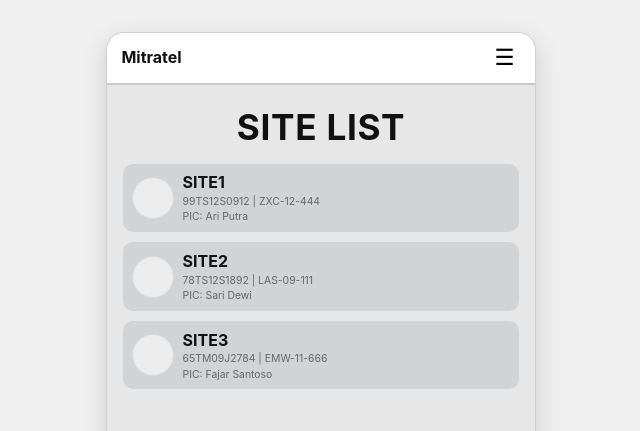
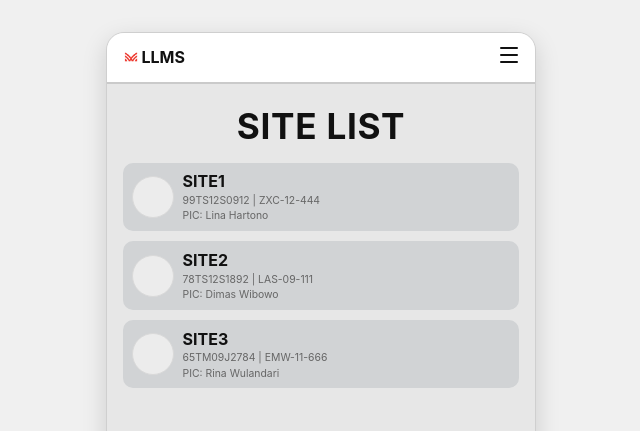
Before and after one commit to Septagung23/landlordmansys, a React (Vite) app: page / in a window 1280 px wide. Shown: the top 431 px of the page, without its empty margins (319-959 px from the left). Built offline with nearby package versions, Linux system fonts and the light colour scheme.

Commit message:
add lucide-react

```diff
--- a/index.html
+++ b/index.html
@@ -3,7 +3,7 @@
   <head>
     <meta charset="UTF-8" />
     <meta name="viewport" content="width=device-width, initial-scale=1.0" />
-    <title>Landlord Management Demo</title>
+    <title>Landlord Management System Demo</title>
   </head>
   <body>
     <div id="root"></div>
--- a/package.json
+++ b/package.json
@@ -9,6 +9,7 @@
     "preview": "vite preview"
   },
   "dependencies": {
+    "lucide-react": "^0.577.0",
     "react": "^18.3.1",
     "react-dom": "^18.3.1",
     "react-router-dom": "^6.30.1"
--- a/src/components/AppShell.tsx
+++ b/src/components/AppShell.tsx
@@ -1,4 +1,6 @@
 import type { PropsWithChildren } from 'react';
+import logo from '../assets/logo.png';
+import {Menu} from 'lucide-react'
 
 export default function AppShell({ children }: PropsWithChildren) {
   return (
@@ -7,12 +9,15 @@
         <header className="top-bar">
           <div className="brand-block">
             <a href="/">
-              <strong>Mitratel</strong>
+              <div className='logo'>
+                <img src={logo} width={20}/>
+                <strong>LLMS</strong>
+              </div>
             </a>
           </div>
-          <button className="menu-btn" aria-label="menu">
-            ☰
-          </button>
+          <a>
+            <Menu />
+          </a>
         </header>
         <main>{children}</main>
       </div>
--- a/src/components/SiteCard.tsx
+++ b/src/components/SiteCard.tsx
@@ -14,7 +14,7 @@
         <p className="site-code">
           {site.code} | {site.legacyCode}
         </p>
-        <p className="site-pic">PIC: {site.pic}</p>
+        <p className="site-pic">PIC: {site.negotiator}</p>
       </div>
     </Link>
   );
--- a/src/data.ts
+++ b/src/data.ts
@@ -5,13 +5,12 @@
     id: 'site1',
     code: '99TS12S0912',
     legacyCode: 'ZXC-12-444',
-    pic: 'Ari Putra',
+    ll: 'Ari Putra',
     negotiator: 'Lina Hartono',
     towerType: 'Macro Rooftop',
     province: 'DKI Jakarta',
-    existingPricePerYear: 'Rp 125.000.000',
-    newPricePerYear: 'Rp 140.000.000',
-    growth: '+12%',
+    existingPricePerYear: 125000000,
+    newPricePerYear: 140000000,
     contractEnd: '2027-08-31',
     coordinates: '-6.2088, 106.8456'
   },
@@ -19,13 +18,12 @@
     id: 'site2',
     code: '78TS12S1892',
     legacyCode: 'LAS-09-111',
-    pic: 'Sari Dewi',
+    ll: 'Sari Dewi',
     negotiator: 'Dimas Wibowo',
     towerType: 'Greenfield',
     province: 'Jawa Barat',
-    existingPricePerYear: 'Rp 87.000.000',
-    newPricePerYear: 'Rp 95.000.000',
-    growth: '+9%',
+    existingPricePerYear: 87000000,
+    newPricePerYear: 95000000,
     contractEnd: '2026-12-12',
     coordinates: '-6.9039, 107.6186'
   },
@@ -33,13 +31,12 @@
     id: 'site3',
     code: '65TM09J2784',
     legacyCode: 'EMW-11-666',
-    pic: 'Fajar Santoso',
+    ll: 'Fajar Santoso',
     negotiator: 'Rina Wulandari',
     towerType: 'Monopole',
     province: 'Jawa Timur',
-    existingPricePerYear: 'Rp 73.000.000',
-    newPricePerYear: 'Rp 82.500.000',
-    growth: '+13%',
+    existingPricePerYear: 73000000,
+    newPricePerYear: 82000000,
     contractEnd: '2025-10-01',
     coordinates: '-7.2575, 112.7521'
   }
@@ -50,9 +47,8 @@
   { label: 'Province', key: 'province' },
   { label: 'Existing Price / year', key: 'existingPricePerYear' },
   { label: 'New Price / year', key: 'newPricePerYear' },
-  { label: 'Growth', key: 'growth' },
   { label: 'Tower Type', key: 'towerType' },
   { label: 'Contract End', key: 'contractEnd' },
-  { label: 'PIC', key: 'pic' },
+  { label: 'Landlord', key: 'll' },
   { label: 'Lat/Long', key: 'coordinates' }
 ];
--- a/src/pages/SiteProfilePage.tsx
+++ b/src/pages/SiteProfilePage.tsx
@@ -17,7 +17,9 @@
         <article className="card profile-card">
           <div className="card-head">
             <h2>SITE PROFILE</h2>
-            <span>⋮</span>
+            <Link to={`/site/${site.id}/update`}>
+             <span>Edit</span>
+            </Link>
           </div>
 
           <div className="profile-grid">
@@ -30,9 +32,9 @@
           </div>
         </article>
 
-        <Link className="primary-btn" to={`/site/${site.id}/update`}>
+        {/* <Link className="primary-btn" to={`/site/${site.id}/update`}>
           CONTINUE TO EDIT
-        </Link>
+        </Link> */}
       </section>
     </AppShell>
   );
--- a/src/pages/SiteUpdatePage.tsx
+++ b/src/pages/SiteUpdatePage.tsx
@@ -16,8 +16,7 @@
 
         <article className="card form-card">
           <div className="card-head">
-            <h2>SITE PROFILE</h2>
-            <span>⋮</span>
+            <h2>EDIT SITE PROFILE</h2>
           </div>
 
           <form className="form-grid">
@@ -26,8 +25,8 @@
             <input placeholder="Harga baru" defaultValue={site.newPricePerYear} />
             <input placeholder="Jangka waktu sewa baru" defaultValue="5 tahun" />
             <div className="split-inputs">
-              <input placeholder="Growth" defaultValue={site.growth} />
-              <input placeholder="IRR" defaultValue="14%" />
+              <input placeholder="Growth" disabled defaultValue={site.newPricePerYear/site.existingPricePerYear * 0.1} />
+              <input placeholder="IRR" disabled defaultValue="14%" />
             </div>
             <textarea placeholder="Histori nego" defaultValue="Diskusi awal selesai, menunggu approval final." />
           </form>
--- a/src/styles.css
+++ b/src/styles.css
@@ -41,7 +41,7 @@
 
 .brand-block {
   display: flex;
-  flex-direction: column;
+  flex-direction: row;
   line-height: 1.1;
 }
 
@@ -213,7 +213,13 @@
   font-size: 0.85rem;
 }
 
-.brand-block a {
+.logo {
+  display: flex;
+  justify-content: center;
+  align-items: center;
+}
+
+a {
   text-decoration: none;
   color: #111;
 }
```
Also changed, not shown: src/types.ts (+3 -4 lines), src/assets/logo.png (added), 1 other file (tests, documents, lock files or other folders).
